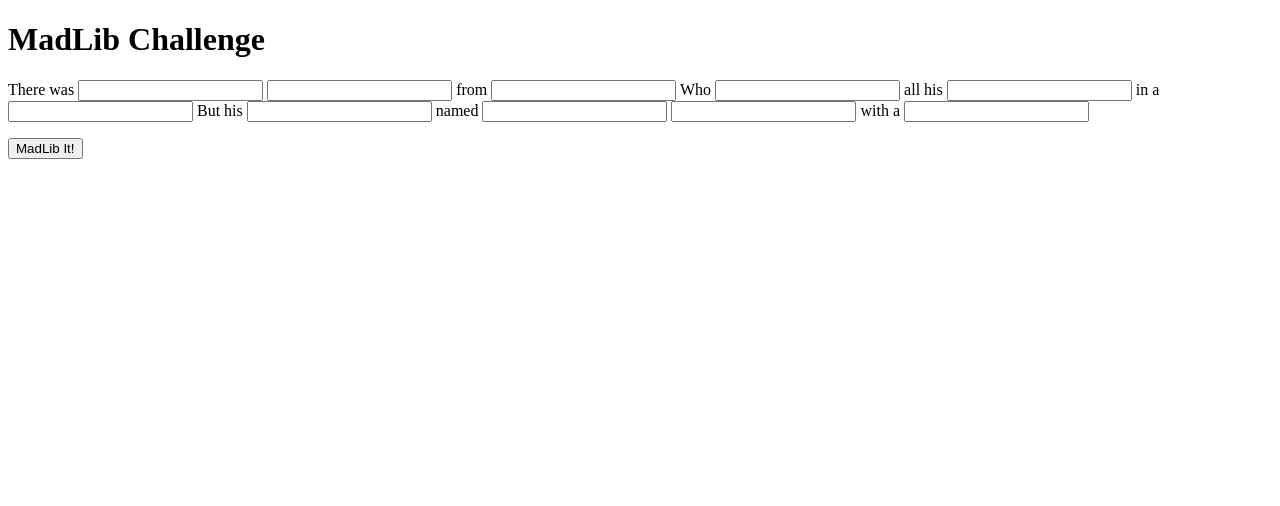
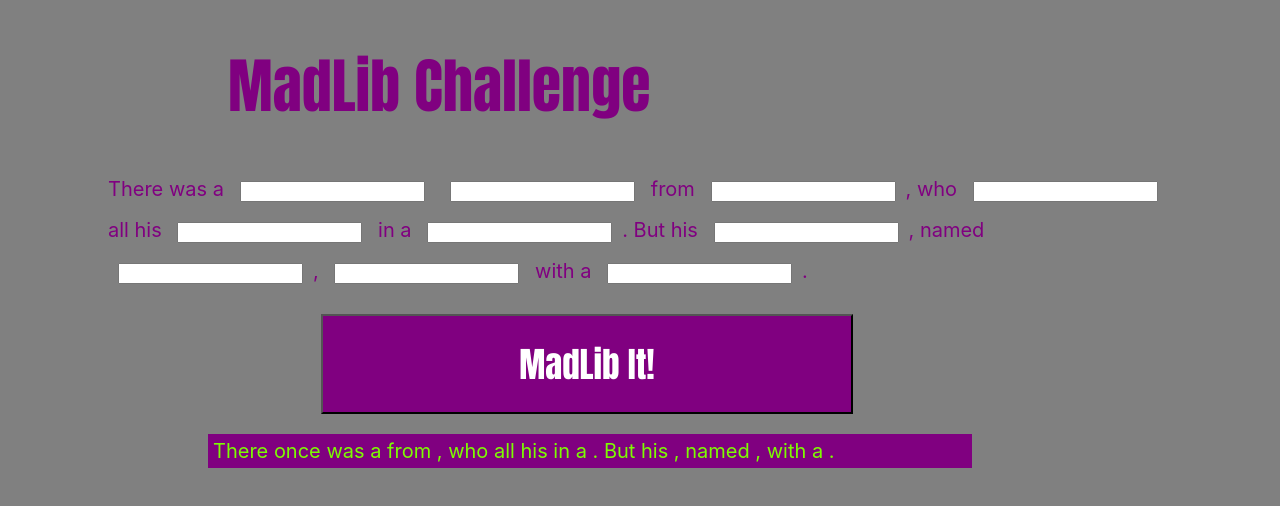
Before and after one commit to seanpatches/MadLib-Game, a plain HTML site: page index.html in a window 1280 px wide. Both pictures are taken after a click on the button "MadLib It!". Drawn offline with Linux system fonts and the light colour scheme.

Commit message:
finished and styled

```diff
--- a/index.html
+++ b/index.html
@@ -4,22 +4,29 @@
     <meta charset="UTF-8">
     <meta name="viewport" content="width=device-width, initial-scale=1.0">
     <meta http-equiv="X-UA-Compatible" content="ie=edge">
-    <title>Document</title>
+    <link rel="stylesheet" href="style.css">
+
+    <title>MadLib Game</title>
 </head>
 <body>
     <h1> MadLib Challenge</h1>
 
-    <p>  There was <input id="adjective1"> <input id="noun1"> from <input id="place">
-    Who <input id="verb1"> all his <input id="noun2">  in a <input id="noun3">
-    But his <input id="noun4"> named <input id="properNoun">
-    <input id="verb2"> with a <input id="noun5">
+    <p>  There was a <input id="adjective"> <input id="noun1"> from <input id="place">,
+    who <input id="verb1"> all his <input id="noun2">  in a <input id="noun3">.
+    But his <input id="noun4">, named <input id="properNoun">,
+    <input id="verb2"> with a <input id="noun5">.
     </p>
 
-    <p>
-    <button>MadLib It!</button>
+    <p id=button>
+    <button onclick="madlib()">MadLib It!</button>
     </p>
 
+    <p id= "reprint"> Your story will appear here! </p>
 
-    <link rel="stylesheet" href="style.css">
+
+
+
+
+    <script src="main.js"></script>
 </body>
 </html>
--- a/main.js
+++ b/main.js
@@ -1 +1,38 @@
-//eslint
+//eslint-disable-next-line
+function madlib(){
+
+    var gotNoun1 = document.getElementById('noun1');
+    var gotNoun2 = document.getElementById('noun2');
+    var gotNoun3 = document.getElementById('noun3');
+    var gotNoun4 = document.getElementById('noun4');
+    var gotNoun5 = document.getElementById('noun5');
+    var gotVerb1 = document.getElementById('verb1');
+    var gotVerb2 = document.getElementById('verb2');
+    var gotAdjective = document.getElementById('adjective');
+    var gotProperNoun = document.getElementById('properNoun');
+    var gotPlace = document.getElementById('place');
+
+    //get values by input
+    var displayNoun1 = gotNoun1.value;
+    var displayNoun2 = gotNoun2.value;
+    var displayNoun3 = gotNoun3.value;
+    var displayNoun4 = gotNoun4.value;
+    var displayNoun5 = gotNoun5.value;
+    var displayVerb1 = gotVerb1.value;
+    var displayVerb2 = gotVerb2.value;
+    var displayAdjective = gotAdjective.value;
+    var displayProperNoun = gotProperNoun.value;
+    var displayPlace = gotPlace.value;
+
+///make sentence
+    var completedMadLib = 'There once was a ' + displayAdjective + ' ' + displayNoun1 + ' from ' + displayPlace
+                         + ', who ' + displayVerb1 + ' all his ' + displayNoun2 + ' in a ' +
+                        displayNoun3 + '. But his ' + displayNoun4 + ',' + '' + ' named ' + displayProperNoun +
+                         ', ' + displayVerb2 + ' with a ' + displayNoun5 + '.' ;
+
+
+/// reprint
+
+    var reprint = document.getElementById('reprint');
+    reprint.textContent = completedMadLib;
+}
--- a/style.css
+++ b/style.css
@@ -0,0 +1,49 @@
+h1 {
+    font-size: 60px;
+    font-family: Impact, Haettenschweiler, 'Arial Narrow Bold', sans-serif;
+    color: purple;
+    margin-left: 220px;
+}
+
+body{
+    background-color: grey;
+
+}
+
+p{
+    color: purple;
+    font-family: -apple-system, BlinkMacSystemFont, 'Segoe UI', Roboto, Oxygen, Ubuntu, Cantarell, 'Open Sans', 'Helvetica Neue', sans-serif;
+    font-size: 20px;
+    margin-right: 100px;
+    margin-left: 100px;
+
+}
+
+#reprint{
+    background-color: purple;
+    margin-right:300px;
+    margin-left:200px;
+    color:lawngreen;
+    padding:5px;
+    font-family:-apple-system, BlinkMacSystemFont, 'Segoe UI', Roboto, Oxygen, Ubuntu, Cantarell, 'Open Sans', 'Helvetica Neue', sans-serif;
+    font-size: 20px;
+
+}
+
+button{
+    height: 100px;
+    width: 50%;
+    margin-left: 20%;
+    background-color: purple;
+    color: white;
+    font-family: Impact, Haettenschweiler, 'Arial Narrow Bold', sans-serif;
+    font-size:35px;
+
+}
+
+input{
+    margin-top: 10px;
+    margin-bottom: 10px;
+    margin-left: 10px;
+    margin-right: 10px;
+}
```
